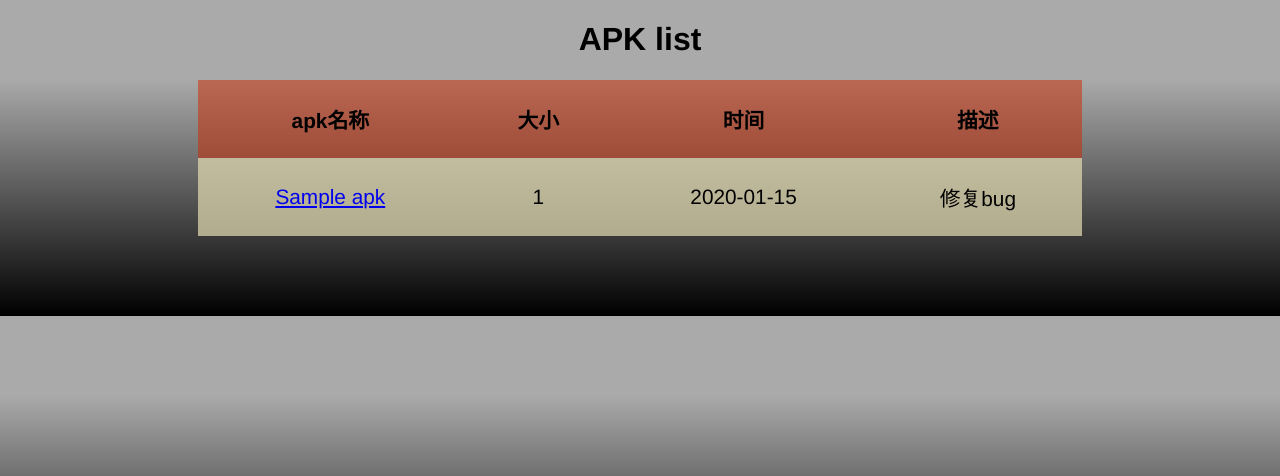
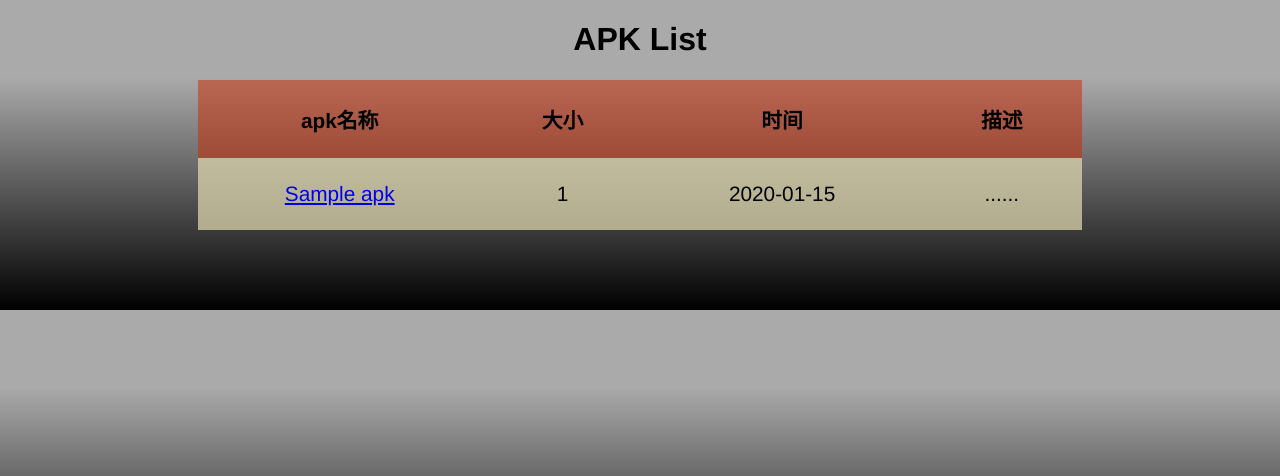
Before and after one commit to hanks-zyh/fir-local, a Flask app: template app/templates/index.html in a window 1280 px wide. Shown: the top 476 px of the page. Run offline with Flask 2, Linux system fonts and the light colour scheme; the template is opened without the code that fills it: most values are stand-ins (such as "Sample title", 1, 10 or a date in 2020).

Commit message:
update description

```diff
--- a/app/templates/index.html
+++ b/app/templates/index.html
@@ -6,11 +6,11 @@
     <link rel="stylesheet" href="../static/css/main.css" media="screen" title="no title" charset="utf-8">
   </head>
   <body>
-    <h1>APK list</h1>
+    <h1>APK List</h1>
     <table id="racetimes">
       <tr id="firstrow"><th>apk名称</th><th>大小</th><th>时间</th><th>描述</th></tr>
       {% for apk in apklist %}
-      <tr><td><a href="/apk/{{apk.name}}">{{apk.name}}</a></td><td>{{apk.size}}</td><td>{{apk.ctime}}</td><td>修复bug</td></tr>
+      <tr><td><a href="/apk/{{apk.name}}">{{apk.name}}</a></td><td>{{apk.size}}</td><td>{{apk.ctime}}</td><td>......</td></tr>
       {% endfor %}
     </table>
   </body>
```
